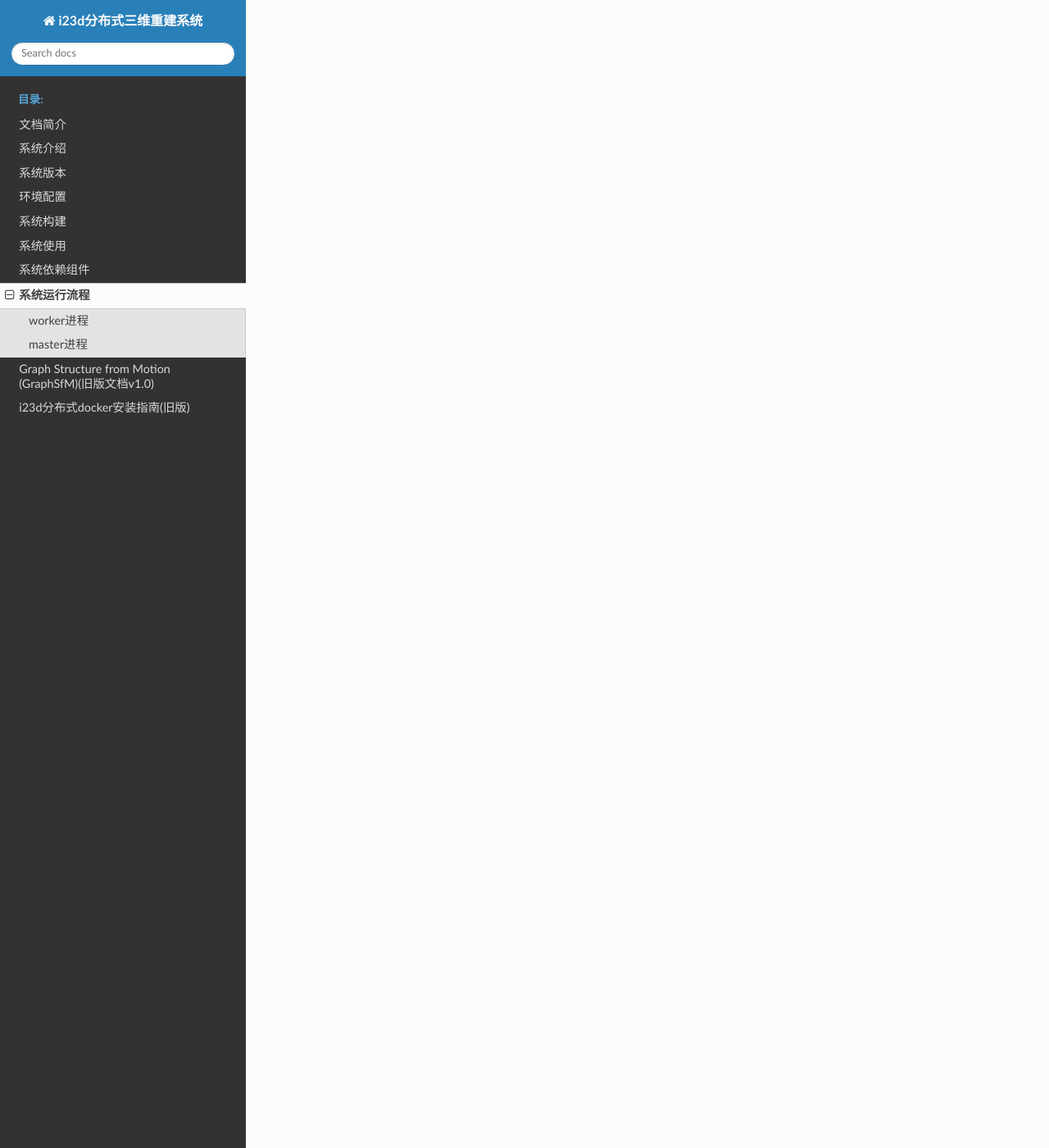
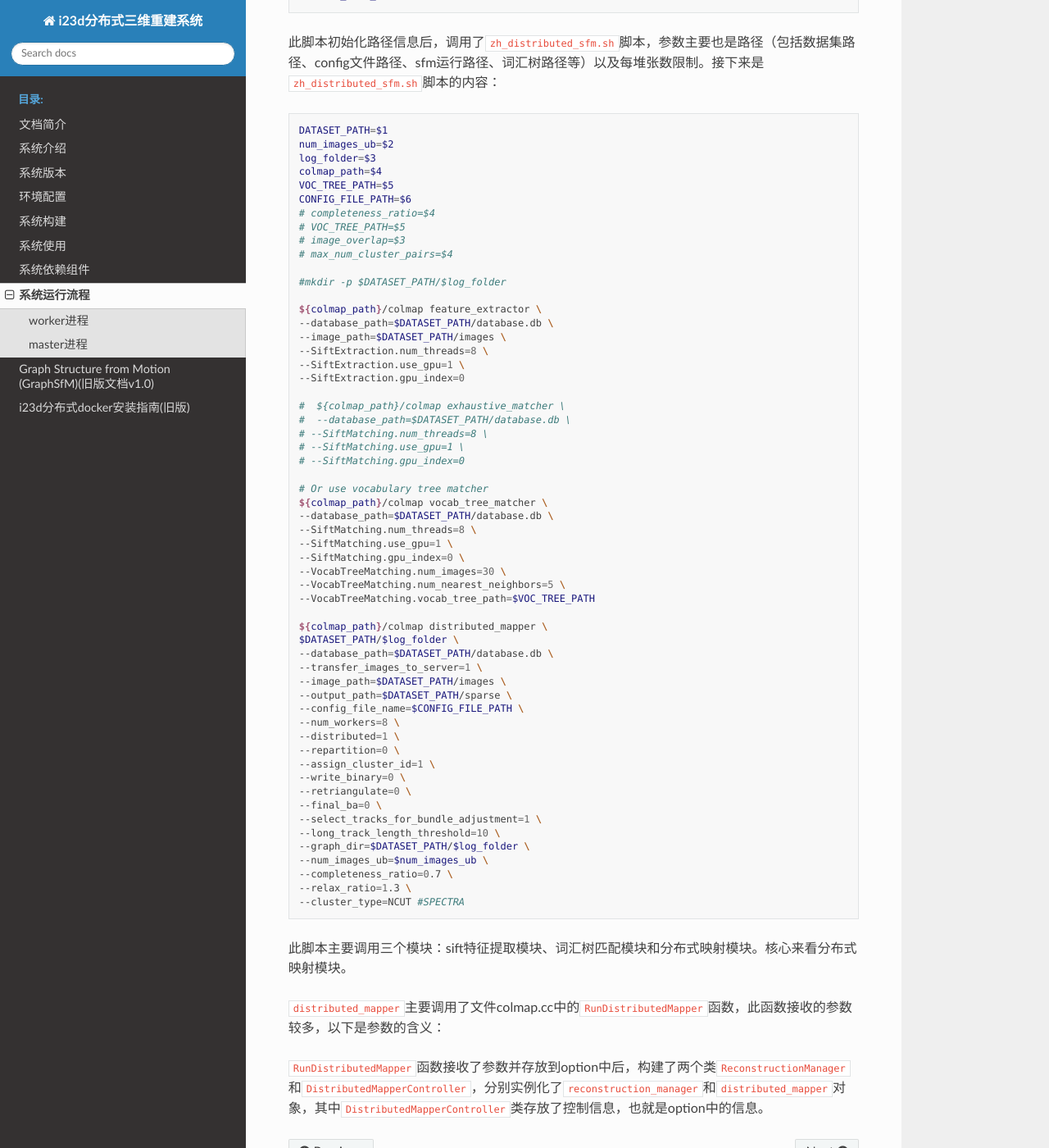
Before and after one commit to lemondante/gil_i23d_doc, a Sphinx documentation site: the page built from source/SourceAnalysis/process.md, in a window 1280 px wide and 1400 px high, scrolled down 2073 px. Shown: the whole window at 82% size. Built offline with Sphinx 7.4.7 and the Read the Docs theme 2.0.0, drawn with Linux system fonts in a browser that asks for light colours; some of the changed text lies outside the part shown.

Commit message:
util_some

````diff
--- a/source/SourceAnalysis/process.md
+++ b/source/SourceAnalysis/process.md
@@ -6,7 +6,7 @@
 
 ## worker进程
 
-系统首先调用worker脚本启动worker进程，worker脚本如下：
+系统首先调用worker脚本`run_worker.sh`启动worker进程，脚本如下：
 
 ```sh
 output_path=/home/keyepoch/Downloads/car/worker/images/
@@ -20,7 +20,7 @@
 
 ```
 
-调用了文件colmap.cc中的`RunLocalSfMWorker`函数，该函数读取完命令行参数后，首先设定日志目录`FLAGS_log_dir`参数。随后构建类IncrementalMapperController，这个类不仅是执行SfM过程，也执行MVS过程。实例化一个`mapper`对象后，将其作为rpc中的server。
+此脚本调用了文件colmap.cc中的`RunLocalSfMWorker`函数，参数主要是各种路径。该函数读取完命令行参数后，首先设定日志目录`FLAGS_log_dir`参数。随后构建类IncrementalMapperController，这个类不仅是执行SfM过程，也执行MVS过程。实例化一个`mapper`对象后，将其作为rpc中的server。
 
 这个函数被rpc框架与`“RunSfM”`字符串关联，由master决定在什么时候调用这个函数。
 
@@ -40,4 +40,92 @@
 
 ## master进程
 
-在master进程
+在启动worker进程后，调用脚本`dist_run.sh`启动master进程。脚本内容如下：
+
+```sh
+#需要将Dataset_dir修改为实际数据集目录，并保证下一级有images这一文件夹，装着所有待重建图片#
+Dataset_dir=/data1/GZDT
+###################################################################################
+
+CONFIG_FILE_PATH=/data1/dependency/GraphSfM_test/xj_repo/dist_i23d/config.txt
+
+SfM_path=`pwd`
+
+# sparse recon
+$SfM_path/scripts/shell/zh_distributed_sfm.sh \
+$Dataset_dir \
+200 \
+log \
+$SfM_path/build/src/exe \
+$SfM_path/vobtree/vocab_tree_flickr100K_words1M.bin \
+$CONFIG_FILE_PATH
+```
+
+此脚本初始化路径信息后，调用了`zh_distributed_sfm.sh`脚本，参数主要也是路径（包括数据集路径、config文件路径、sfm运行路径、词汇树路径等）以及每堆张数限制。接下来是`zh_distributed_sfm.sh`脚本的内容：
+
+```sh
+DATASET_PATH=$1
+num_images_ub=$2
+log_folder=$3
+colmap_path=$4
+VOC_TREE_PATH=$5
+CONFIG_FILE_PATH=$6
+# completeness_ratio=$4
+# VOC_TREE_PATH=$5
+# image_overlap=$3
+# max_num_cluster_pairs=$4
+
+#mkdir -p $DATASET_PATH/$log_folder
+
+${colmap_path}/colmap feature_extractor \
+--database_path=$DATASET_PATH/database.db \
+--image_path=$DATASET_PATH/images \
+--SiftExtraction.num_threads=8 \
+--SiftExtraction.use_gpu=1 \
+--SiftExtraction.gpu_index=0
+
+#  ${colmap_path}/colmap exhaustive_matcher \
+#  --database_path=$DATASET_PATH/database.db \
+# --SiftMatching.num_threads=8 \
+# --SiftMatching.use_gpu=1 \
+# --SiftMatching.gpu_index=0
+
+# Or use vocabulary tree matcher
+${colmap_path}/colmap vocab_tree_matcher \
+--database_path=$DATASET_PATH/database.db \
+--SiftMatching.num_threads=8 \
+--SiftMatching.use_gpu=1 \
+--SiftMatching.gpu_index=0 \
+--VocabTreeMatching.num_images=30 \
+--VocabTreeMatching.num_nearest_neighbors=5 \
+--VocabTreeMatching.vocab_tree_path=$VOC_TREE_PATH
+
+${colmap_path}/colmap distributed_mapper \
+$DATASET_PATH/$log_folder \
+--database_path=$DATASET_PATH/database.db \
+--transfer_images_to_server=1 \
+--image_path=$DATASET_PATH/images \
+--output_path=$DATASET_PATH/sparse \
+--config_file_name=$CONFIG_FILE_PATH \
+--num_workers=8 \
+--distributed=1 \
+--repartition=0 \
+--assign_cluster_id=1 \
+--write_binary=0 \
+--retriangulate=0 \
+--final_ba=0 \
+--select_tracks_for_bundle_adjustment=1 \
+--long_track_length_threshold=10 \
+--graph_dir=$DATASET_PATH/$log_folder \
+--num_images_ub=$num_images_ub \
+--completeness_ratio=0.7 \
+--relax_ratio=1.3 \
+--cluster_type=NCUT #SPECTRA
+```
+
+此脚本主要调用三个模块：sift特征提取模块、词汇树匹配模块和分布式映射模块。核心来看分布式映射模块。
+
+`distributed_mapper`主要调用了文件colmap.cc中的`RunDistributedMapper`函数，此函数接收的参数较多，以下是参数的含义：
+
+
+`RunDistributedMapper`函数接收了参数并存放到option中后，构建了两个类`ReconstructionManager`和`DistributedMapperController`，分别实例化了`reconstruction_manager`和`distributed_mapper`对象，其中`DistributedMapperController`类存放了控制信息，也就是option中的信息。
````
Also changed, not shown: source/SourceAnalysis/util.md (+23 -1 lines).
